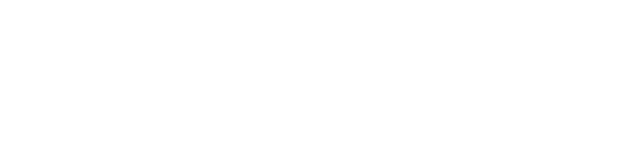
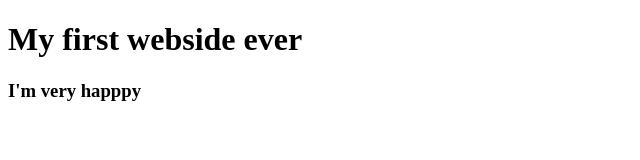
Before and after one commit to Hurayra10/My-first-wbside, a plain HTML site: page index.html in a window 1280 px wide. Shown: the whole page, without its empty margins (0-640 px from the left). Drawn offline with Linux system fonts and the light colour scheme.

Commit message:
learn github

```diff
--- a/index.html
+++ b/index.html
@@ -7,6 +7,9 @@
     <title>Document</title>
 </head>
 <body>
-    <h1My first webside ever></h1My>
+    <h1>My first webside ever</h1>
+    <h3>I'm very happpy</h3>
+
+
 </body>
 </html>
```
